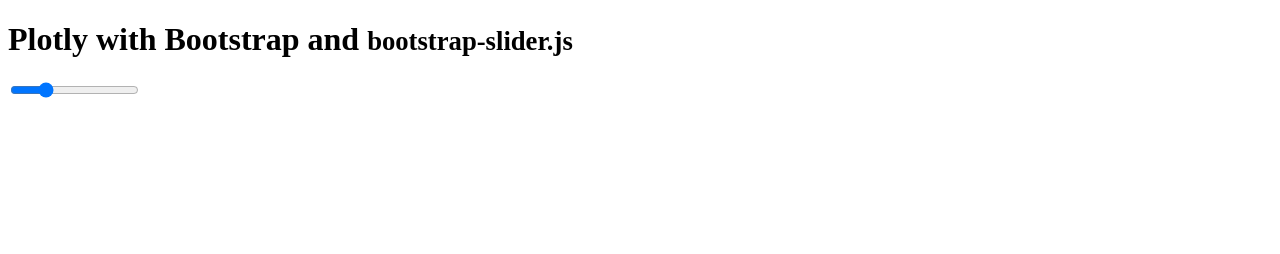
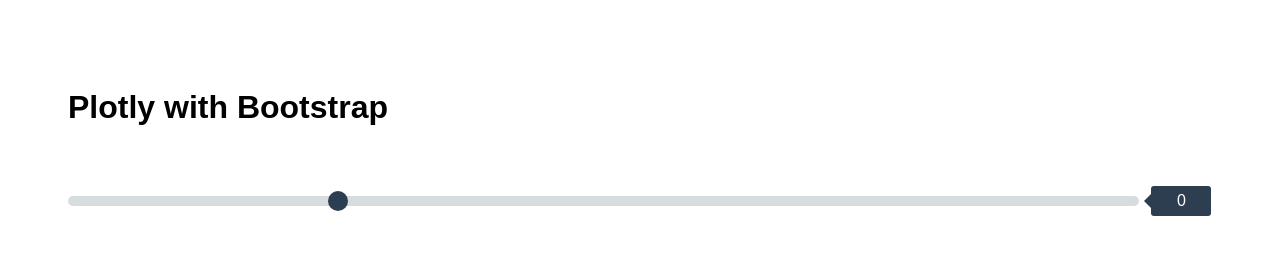
Before and after one commit to ronligt/cordova_plotly, a website: page www/plotly.html in a window 1280 px wide. Drawn offline with Linux system fonts and the light colour scheme.

Commit message:
slider with value showing

```diff
--- /dev/null
+++ b/www/css/slider.scss
@@ -0,0 +1,133 @@
+// Base Colors
+$shade-10: #2c3e50 !default;
+$shade-1: #d7dcdf !default;
+$shade-0: #fff !default;
+$teal: #1abc9c !default;
+
+
+// Reset
+* {
+  &,
+  &:before,
+  &:after {
+    box-sizing: border-box;
+  }
+}
+
+body {
+  font-family: sans-serif;
+  padding: 60px 20px;
+
+  @media (min-width: 600px) {
+    padding: 60px;
+  }
+}
+
+.range-slider {
+  margin: 60px 0 0 0%;
+}
+
+
+// Range Slider
+$range-width: 100% !default;
+
+$range-handle-color: $shade-10 !default;
+$range-handle-color-hover: $teal !default;
+$range-handle-size: 20px !default;
+
+$range-track-color: $shade-1 !default;
+$range-track-height: 10px !default;
+
+$range-label-color: $shade-10 !default;
+$range-label-width: 60px !default;
+
+.range-slider {
+  width: $range-width;
+}
+
+.range-slider__range {
+  -webkit-appearance: none;
+  width: calc(100% - (#{$range-label-width + 13px}));
+  height: $range-track-height;
+  border-radius: 5px;
+  background: $range-track-color;
+  outline: none;
+  padding: 0;
+  margin: 0;
+
+  // Range Handle
+  &::-webkit-slider-thumb {
+    appearance: none;
+    width: $range-handle-size;
+    height: $range-handle-size;
+    border-radius: 50%;
+    background: $range-handle-color;
+    cursor: pointer;
+    transition: background .15s ease-in-out;
+
+    &:hover {
+      background: $range-handle-color-hover;
+    }
+  }
+
+  &:active::-webkit-slider-thumb {
+    background: $range-handle-color-hover;
+  }
+
+  &::-moz-range-thumb {
+    width: $range-handle-size;
+    height: $range-handle-size;
+    border: 0;
+    border-radius: 50%;
+    background: $range-handle-color;
+    cursor: pointer;
+    transition: background .15s ease-in-out;
+
+    &:hover {
+      background: $range-handle-color-hover;
+    }
+  }
+
+  &:active::-moz-range-thumb {
+    background: $range-handle-color-hover;
+  }
+}
+
+
+// Range Label
+.range-slider__value {
+  display: inline-block;
+  position: relative;
+  width: $range-label-width;
+  color: $shade-0;
+  line-height: 20px;
+  text-align: center;
+  border-radius: 3px;
+  background: $range-label-color;
+  padding: 5px 10px;
+  margin-left: 8px;
+
+  &:after {
+    position: absolute;
+    top: 8px;
+    left: -7px;
+    width: 0;
+    height: 0;
+    border-top: 7px solid transparent;
+    border-right: 7px solid $range-label-color;
+    border-bottom: 7px solid transparent;
+    content: '';
+  }
+}
+
+
+// Firefox Overrides
+::-moz-range-track {
+    background: $range-track-color;
+    border: 0;
+}
+
+input::-moz-focus-inner,
+input::-moz-focus-outer {
+  border: 0;
+}
--- a/www/js/local.js
+++ b/www/js/local.js
@@ -1,6 +1,6 @@
 // Default values
-var max_num_elem = 2000;
-var default_num_elem = 500;
+var max_num_elem = 2048;
+var default_num_elem = 512;
 
 // Initialise data
 max_x = Array.apply(null, Array(max_num_elem)).map(function(_,i){return i;});
@@ -19,8 +19,8 @@
 
 function graph(num_elem) {
   var trace1 = {
-    x: max_x.slice(1,num_elem),
-    y: max_y.slice(1,num_elem),
+    x: max_x.slice(0,num_elem),
+    y: max_y.slice(0,num_elem),
   };
 
   Plotly.newPlot('myDiv1', [trace1], layout1, {staticPlot: true});
--- /dev/null
+++ b/www/js/slider.js
@@ -0,0 +1,19 @@
+var rangeSlider = function(){
+  var slider = $('.range-slider'),
+      range = $('.range-slider__range'),
+      value = $('.range-slider__value');
+
+  slider.each(function(){
+
+    value.each(function(){
+      var value = $(this).prev().attr('value');
+      $(this).html(value);
+    });
+
+    range.on('input', function(){
+      $(this).next(value).html(this.value);
+    });
+  });
+};
+
+rangeSlider();
--- a/www/plotly.html
+++ b/www/plotly.html
@@ -9,17 +9,25 @@
   <link rel="stylesheet" href="css/bootstrap.min.css">
 
   <!-- Local css -->
+  <link rel="stylesheet" href="css/slider.css">
   <link rel="stylesheet" href="css/local.css">
+
 
 </head>
 <body>
   <div class="container">
     <div class="jumbotron">
-      <h1>Plotly with Bootstrap and <small>bootstrap-slider.js</small></h1>
+      <h1>Plotly with Bootstrap</h1>
     </div>
 
+    <div class="range-slider">
+      <input class="range-slider__range" id="slide1" type="range" value="512" min="8" max="2048">
+      <span class="range-slider__value">0</span>
+    </div>
+</div>
+
+<div class="container-fluid">
     <div class="col">
-      <p><input id="slide1" type="range" min="10" max="2000" step="1" value="500"/></p>
       <div id="myDiv1">
       </div>
     </div>
@@ -34,6 +42,9 @@
   <script type="text/javascript" src="js/bootstrap.min.js"></script>
 
   <!-- Local script -->
+  <script type="text/javascript" src="js/slider.js"></script>
   <script type="text/javascript" src="js/local.js"></script>
 </body>
+<!-- Links to used scripts -->
+<!-- https://css-tricks.com/value-bubbles-for-range-inputs/ -->
 </html>
```
Also changed, not shown: www/css/slider.css (added).
